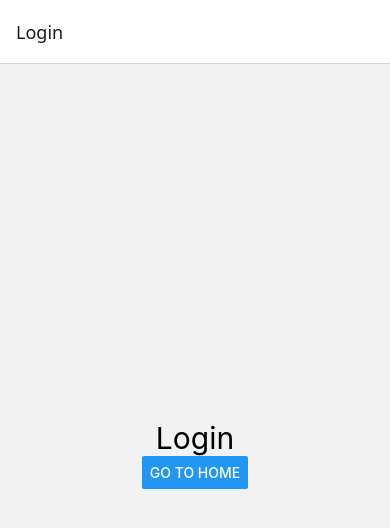
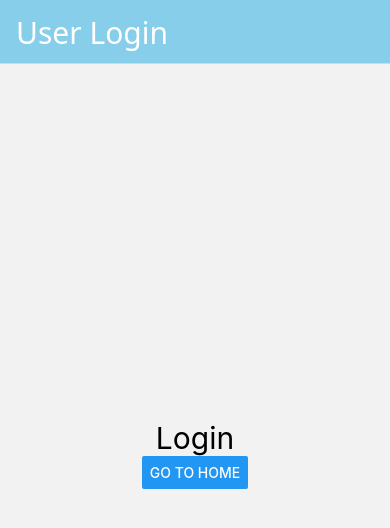
Before and after one commit to rahulsaini514715/React-Native-Practice, a React Native app: screen / in a window 390 px wide. Shown: the top 528 px of the page. Built offline with nearby package versions, Linux system fonts and the light colour scheme.

Commit message:
Add Stack Navigation with header styles

```diff
--- a/App.tsx
+++ b/App.tsx
@@ -29,6 +29,7 @@ import PlatformCheckOs from './components/lecture_9z_35_Platform_check_OS/Platfo
 import NpmInstallWebView from './components/lecture_9z_36_Npm_Install_WebView/NpmInstallWebView';
 import CustomDialogWithoutModal from './components/lecture_9z_37_Custom_modal_Dialog_Box/CustomDialogWithoutModal';
 import StackNavigationPractice from './components/lecture_9z_39_Stack_Navigation/StackNavigationPractice';
+import Stack_NavigationStyle from './components/lecture_9z_40_Stack_NavigationStyle/StackNavigationPractice';
 
 const name = "Rahul R saini";
 // var email = "abc@test.com";
@@ -117,9 +118,10 @@ function App(): JSX.Element {
       {/* <CustomDialogWithoutModal/> */}
 
 
-      <StackNavigationPractice/>
+      {/* <StackNavigationPractice/> */}
 
 
+      <Stack_NavigationStyle/>
 
     </View>
 
--- /dev/null
+++ b/components/lecture_9z_40_Stack_NavigationStyle/StackNavigationPractice.tsx
@@ -0,0 +1,65 @@
+import React from 'react';
+import { Text, View, Button } from 'react-native';
+import { NavigationContainer } from '@react-navigation/native';
+import { createNativeStackNavigator } from '@react-navigation/native-stack';
+
+const Stack = createNativeStackNavigator();
+
+
+// ---------------- Stack Navigator ----------------
+const Stack_NavigationStyle = () => {
+  return (
+    <NavigationContainer>
+      <Stack.Navigator
+        screenOptions={{
+          headerStyle:{
+            backgroundColor:"lightgrey",
+          },
+          headerTintColor:"red",
+          headerTitleStyle:{
+            fontSize:30
+          }
+        }}
+      >
+        <Stack.Screen
+          name="Login"
+          component={Login}
+
+          options={{
+            title:"User Login",
+            headerStyle:{
+              backgroundColor:"skyblue",
+            },
+            headerTintColor:"white",
+            headerTitleStyle:{
+              fontSize:30
+            }
+          }}
+        />
+        <Stack.Screen name="Home" component={Home} />
+      </Stack.Navigator>
+    </NavigationContainer>
+  );
+};
+
+
+// ---------------- Components ----------------
+const Login = ({ navigation }) => {
+  return (
+    <View style={{ flex: 1, justifyContent: "center", alignItems: "center" }}>
+      <Text style={{ fontSize: 30 }}>Login</Text>
+      <Button title="Go to Home" onPress={() => navigation.navigate("Home")} />
+    </View>
+  );
+};
+
+const Home = ({ navigation }) => {
+  return (
+    <View style={{ flex: 1, justifyContent: "center", alignItems: "center" }}>
+      <Text style={{ fontSize: 30 }}>Home Screen</Text>
+      <Button title="Go to Login Page" onPress={() => navigation.navigate("Login")} />
+    </View>
+  );
+};
+
+export default Stack_NavigationStyle;
```
